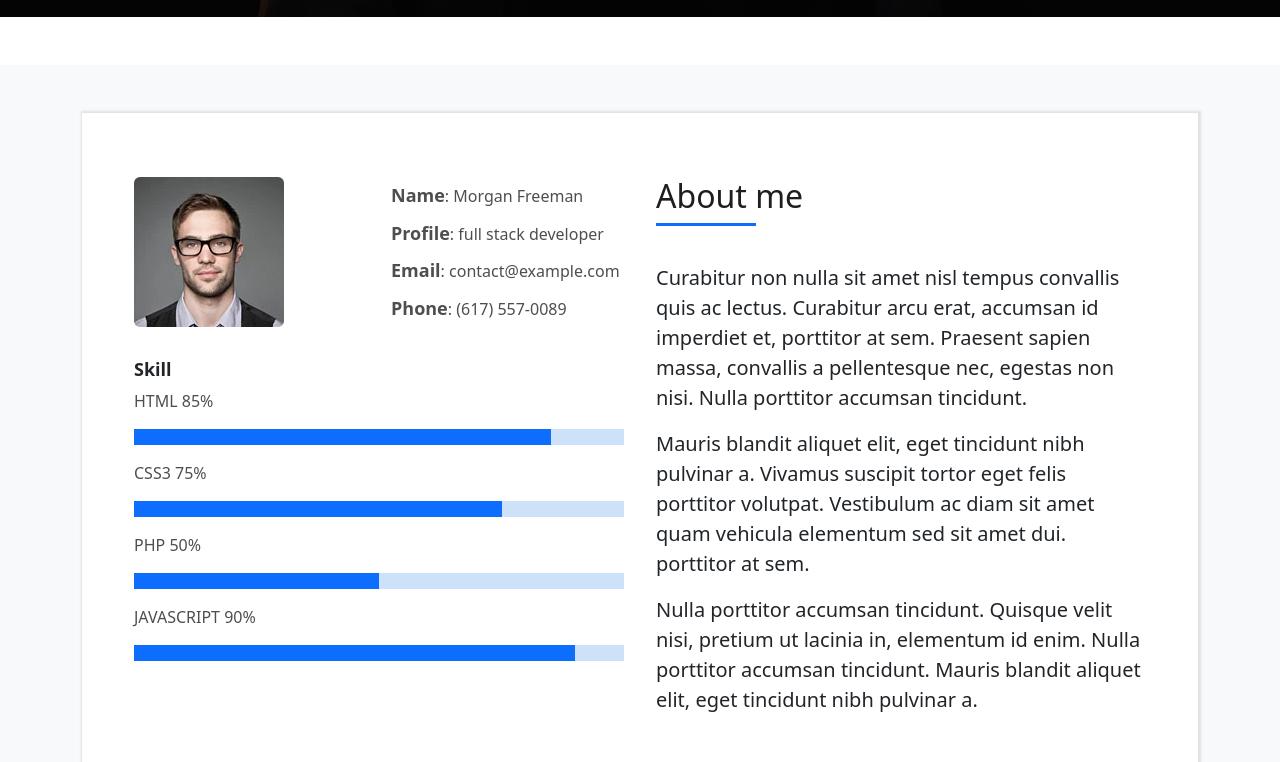
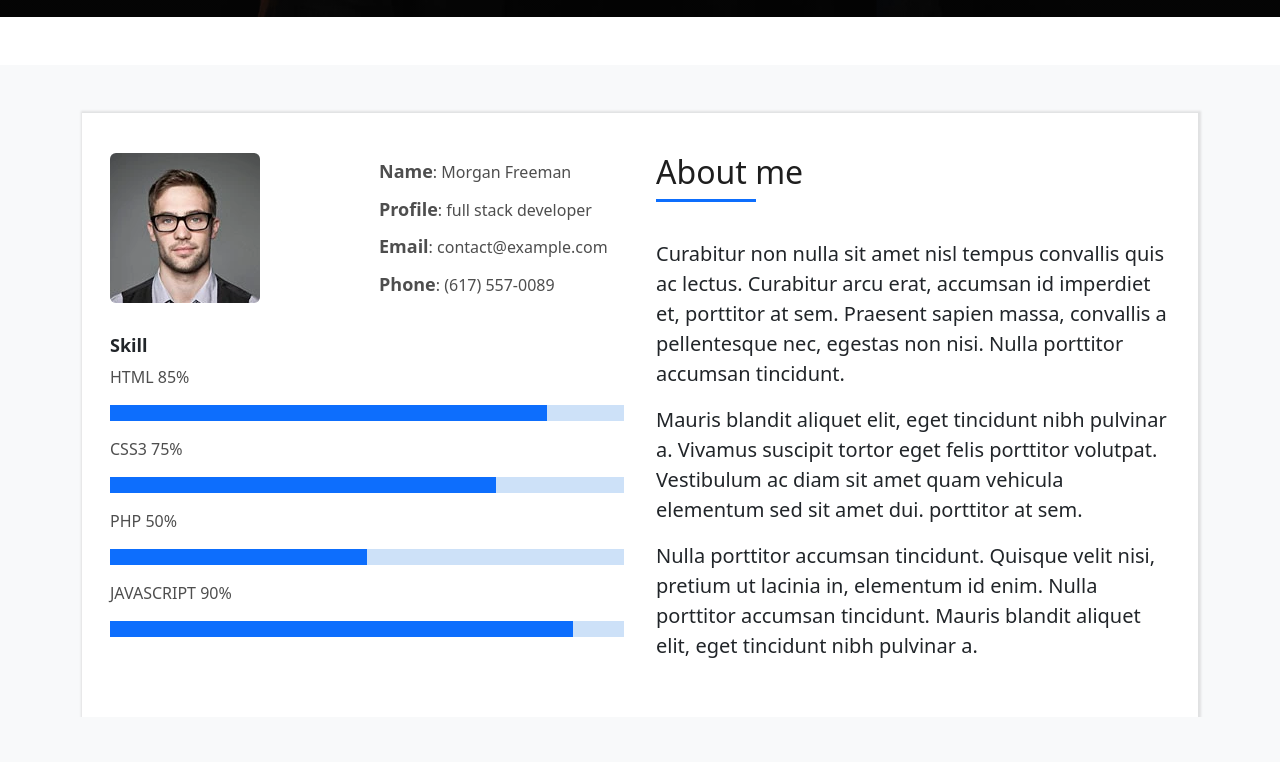
Before and after one commit to AhmedNabil1994/DevFolio, a plain HTML site: page index.html in a window 1280 px wide. Shown: the part 783-1545 px from the top of the page. Drawn offline with nearby package versions, Linux system fonts and the light colour scheme.

Commit message:
about normal css

```diff
--- a/index.html
+++ b/index.html
@@ -142,7 +142,7 @@
       <!-- start about -->
       <section id="about" class="bg-light mt-5 pt-5">
         <div class="container">
-          <div class="content p-2 p-sm-3 p-lg-5">
+          <div class="content p-2 p-sm-3 p-lg-4">
             <div class="row">
               <div class="col-lg-6 left p-3">
                 <div>
```
